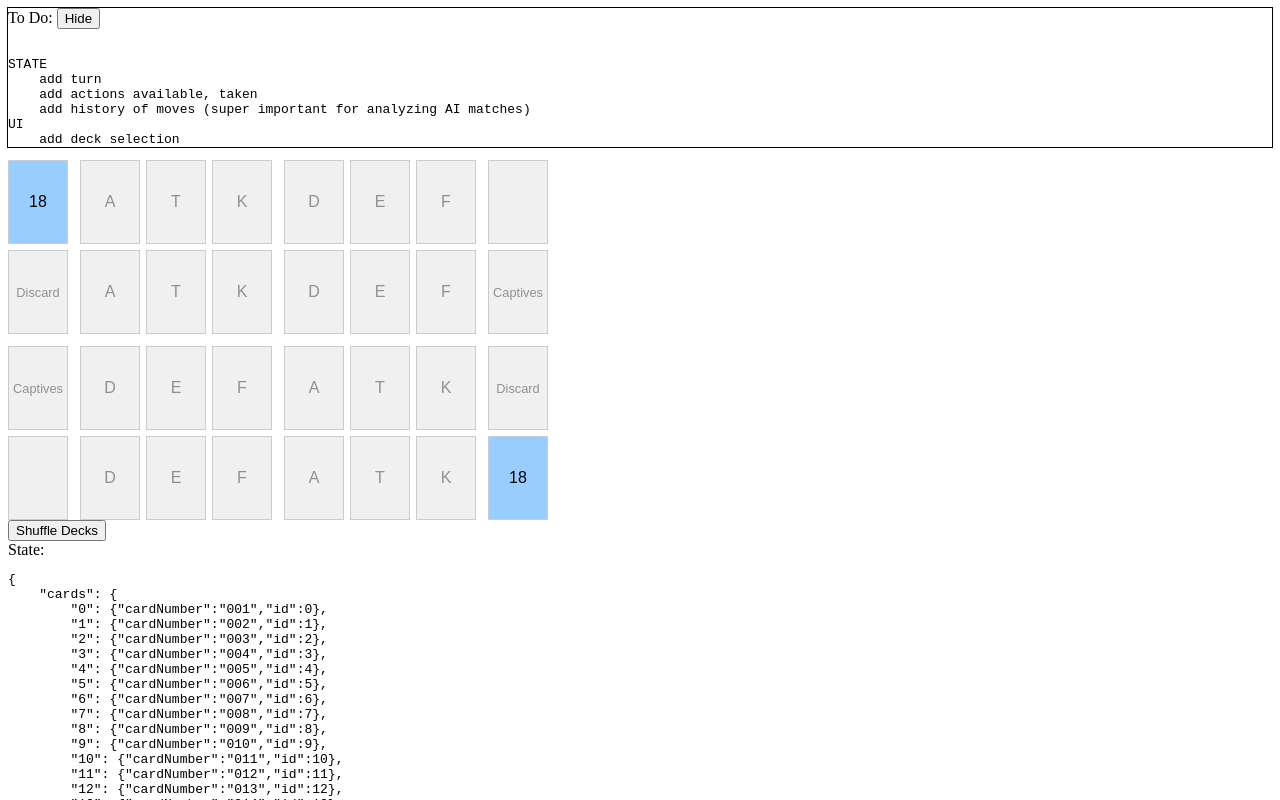
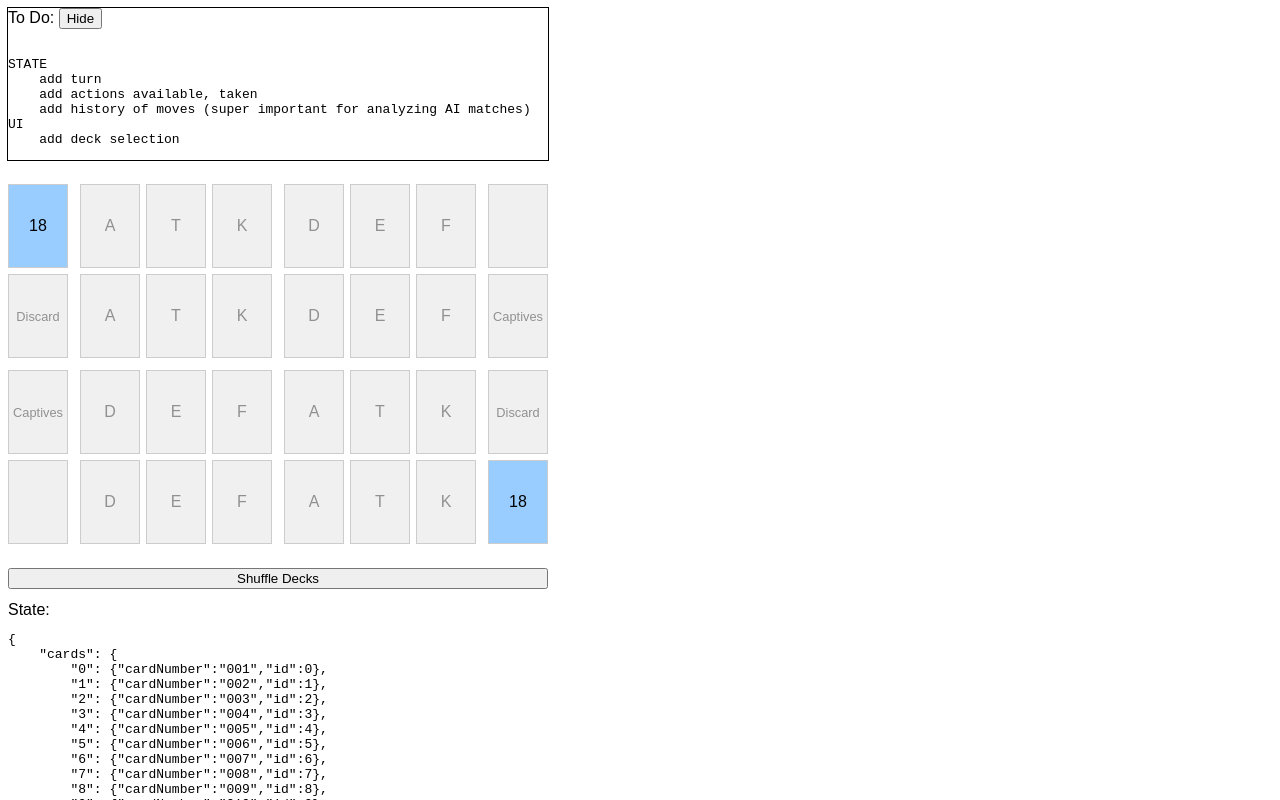
Before and after one commit to fauxsaurus/card-game, a React (Vite) app: page / in a window 1280 px wide. Shown: the top 800 px of the page. Built offline with nearby package versions, Linux system fonts and the light colour scheme.

Commit message:
+player hand UI

```diff
--- a/src/App.css
+++ b/src/App.css
@@ -1,22 +1,20 @@
-[data-component='board'] {
+[data-component='table'] {
 	--base-unit: 1.5rem;
 
 	--card-gap: calc(var(--base-unit) * 0.25);
 	--card-height: calc(var(--base-unit) * 3.5);
 	--card-width: calc(var(--base-unit) * 2.5);
 
-	--area-gap: calc(var(--card-gap) * 2);
-
 	--card-back: #9cf;
 
-	display: grid;
+	display: flex;
+	flex-direction: column;
 	font-family: Arial, Helvetica, sans-serif;
-	gap: var(--card-gap);
-	grid-template-columns: repeat(8, 1fr);
-	grid-template-rows: repeat(4, auto);
-	width: calc(var(--card-width) * 8);
+	gap: calc(var(--card-gap) * 2);
+	/** 8 cards + 7 gaps in between + 3 double-wide gaps */
+	width: calc((var(--card-width) * 8) + (var(--card-gap) * 10));
 
-	[data-slot] {
+	[data-slot]:not([data-slot$='hand']) {
 		align-items: center;
 		background-color: #f0f0f0;
 		border: 1px solid #ccc;
@@ -28,6 +26,25 @@
 		user-select: none;
 		width: var(--card-width);
 	}
+
+	[data-slot$='hand'] {
+		display: flex;
+		justify-content: center;
+		gap: var(--card-gap);
+	}
+
+	/** FACEDOWN CARDS */
+	[data-slot='foes-hand'] [data-slot],
+	[data-stack]:not([data-stack='0']) {
+		background: var(--card-back);
+	}
+}
+
+[data-component='board'] {
+	display: grid;
+	gap: var(--card-gap);
+	grid-template-columns: repeat(8, 1fr);
+	grid-template-rows: repeat(4, auto);
 
 	/** GRID GAPS (for +readability) */
 
@@ -51,9 +68,4 @@
 	.long-text {
 		font-size: 0.8rem;
 	}
-
-	/** FACEDOWN CARDS */
-	[data-stack]:not([data-stack='0']) {
-		background: var(--card-back);
-	}
 }
--- a/src/App.tsx
+++ b/src/App.tsx
@@ -74,8 +74,13 @@ function App() {
 	const foeDefenders = state.players[1].defenders
 
 	return (
-		<>
+		<section data-component="table">
 			<Todo />
+			<div data-slot="foes-hand">
+				{state.players[1].hand.map((cardId, i) => (
+					<div data-slot={`foes-hand-${i}`} data-facedown="true" key={cardId}></div>
+				))}
+			</div>
 			<div data-component="board">
 				<div data-slot="foes-deck" data-stack={foeDeckSize}>
 					{foeDeckSize}
@@ -203,7 +208,17 @@ function App() {
 					{yourDeckSize}
 				</div>
 			</div>
-			<div data-slot="your-hand"></div>
+			<div data-slot="your-hand">
+				{state.players[0].hand.map((cardId, i) => {
+					const card = CARD_LIST[state.cards[cardId].cardNumber]
+
+					return (
+						<div data-slot={`your-hand-${i}`} key={cardId}>
+							({card.cardNumber}) {card.pow}
+						</div>
+					)
+				})}
+			</div>
 			{!state.history.length && (
 				<button onClick={() => setState({type: 'shuffle'})}>Shuffle Decks</button>
 			)}
@@ -216,7 +231,7 @@ function App() {
 				<header>State:</header>
 				<pre>{stringifyState(state)}</pre>
 			</output>
-		</>
+		</section>
 	)
 }
 
```
